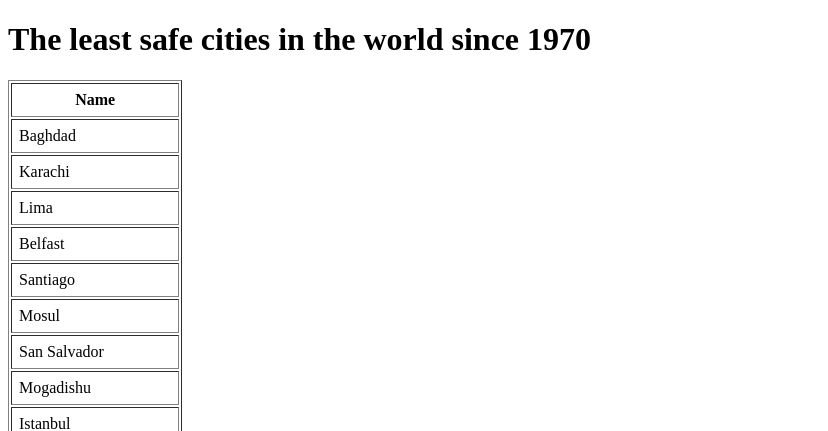
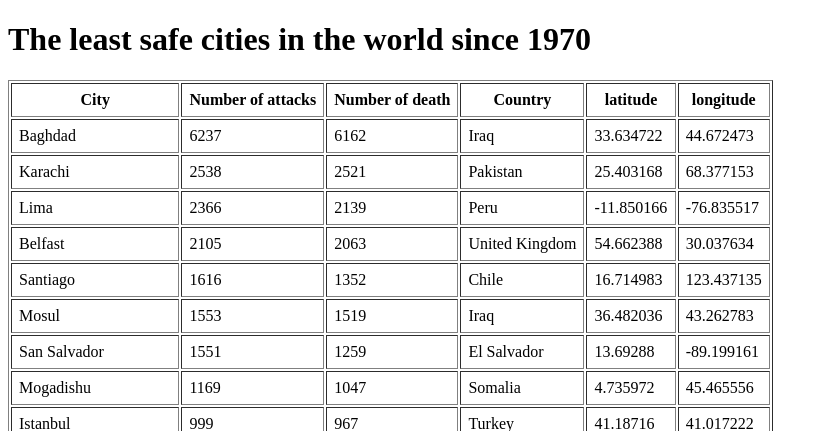
Before and after one commit to Mika15/new_app, a Flask app: page / in a window 1280 px wide. Shown: the top 431 px of the page, without its empty margins (0-828 px from the left). Run offline with Flask 2, Linux system fonts and the light colour scheme.

Commit message:
creating basic table

```diff
--- a/static/top101.csv
+++ b/static/top101.csv
@@ -1,4 +1,4 @@
-city,number of terror attacks,number of death,country,latitude,longitude
+city,attacks,death,country,latitude,longitude
 Baghdad,6237,6162,Iraq,33.634722,44.672473
 Karachi,2538,2521,Pakistan,25.403168,68.377153
 Lima,2366,2139,Peru,-11.850166,-76.835517
--- a/templates/index.html
+++ b/templates/index.html
@@ -5,11 +5,21 @@
         <h1>The least safe cities in the world since 1970</h1>
         <table border=1 cellpadding=7>
             <tr>
-                <th>Name</th>
+                <th>City</th>
+                <th>Number of attacks</th>
+                <th>Number of death</th>
+                <th>Country</th>
+                <th>latitude</th>
+                <th>longitude</th>
             </tr>
             {% for obj in object_list %}
             <tr>
                 <td>{{ obj.city }}</td>
+                <td>{{ obj.attacks }}</td>
+                <td>{{ obj.death }}</td>
+                <td>{{ obj.country }}</td>
+                <td>{{ obj.latitude }}</td>
+                <td>{{ obj.longitude }}</td>
             </tr>
             {% endfor %}
         </table>
```
